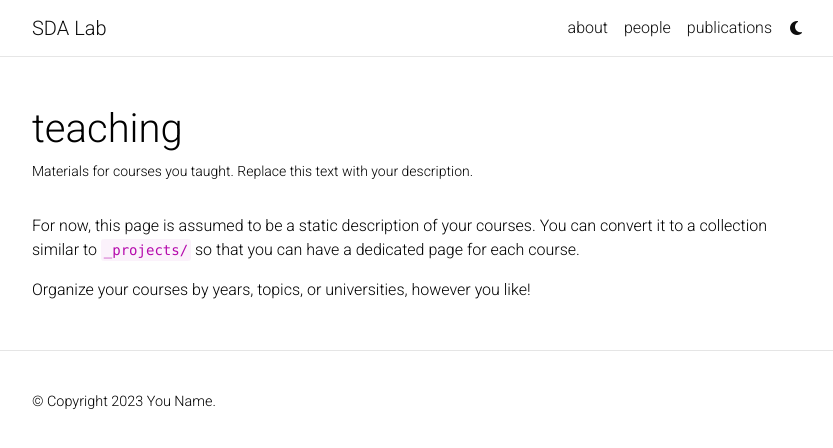
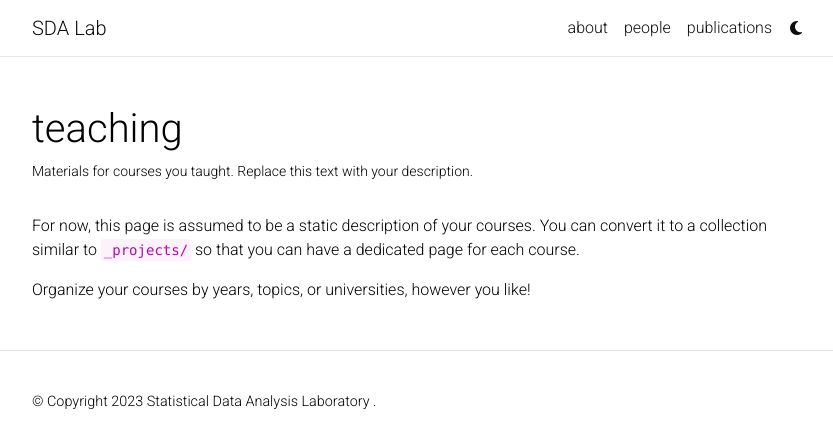
Before and after one commit to sda-lab-aut/sda-lab-aut.github.io, a Jekyll site: the page built from _pages/teaching.md, in a window 1280 px wide. Shown: the top 448 px of the page, without its empty margins (223-1056 px from the left). Built offline with Jekyll 4.4.1, drawn with Linux system fonts in a browser that asks for light colours; comment, search, counter and statistics services are not loaded; a style sheet for code colours, icons or effects is not loaded.

Commit message:
Update _config.yml

```diff
--- a/_config.yml
+++ b/_config.yml
@@ -3,10 +3,10 @@
 # -----------------------------------------------------------------------------
 
 title: SDA Lab # the website title (if blank, full name will be used instead)
-first_name: You
+first_name: Statistical Data Analysis Laboratory
 middle_name:
-last_name: Name
-email: you@example.com
+last_name:
+email: sdalab.aut@gmail.com
 description: > # the ">" symbol means to ignore newlines until "footer_text:"
   A simple, whitespace theme for academics. Based on [*folio](https://github.com/bogoli/-folio) design.
 footer_text: >
```
